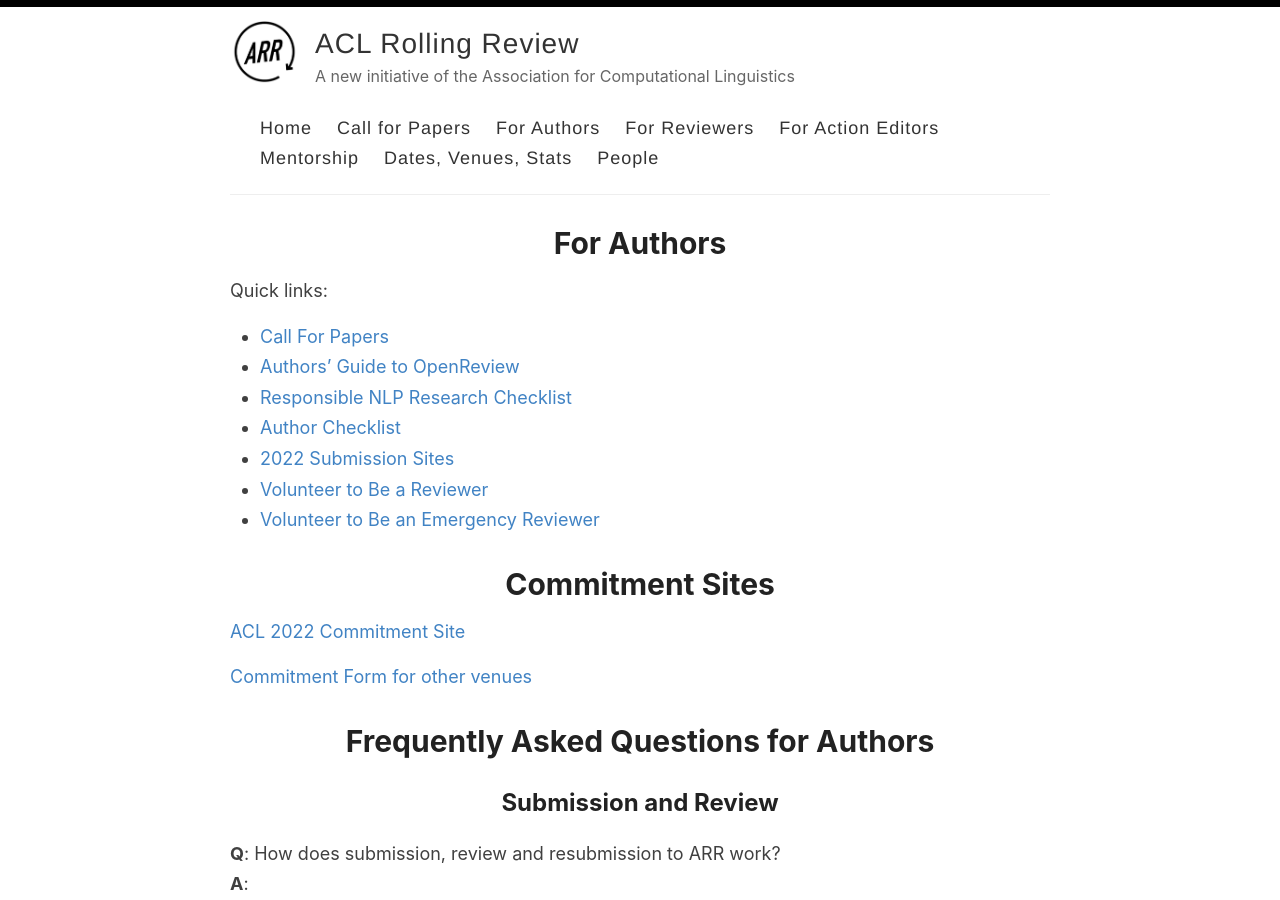
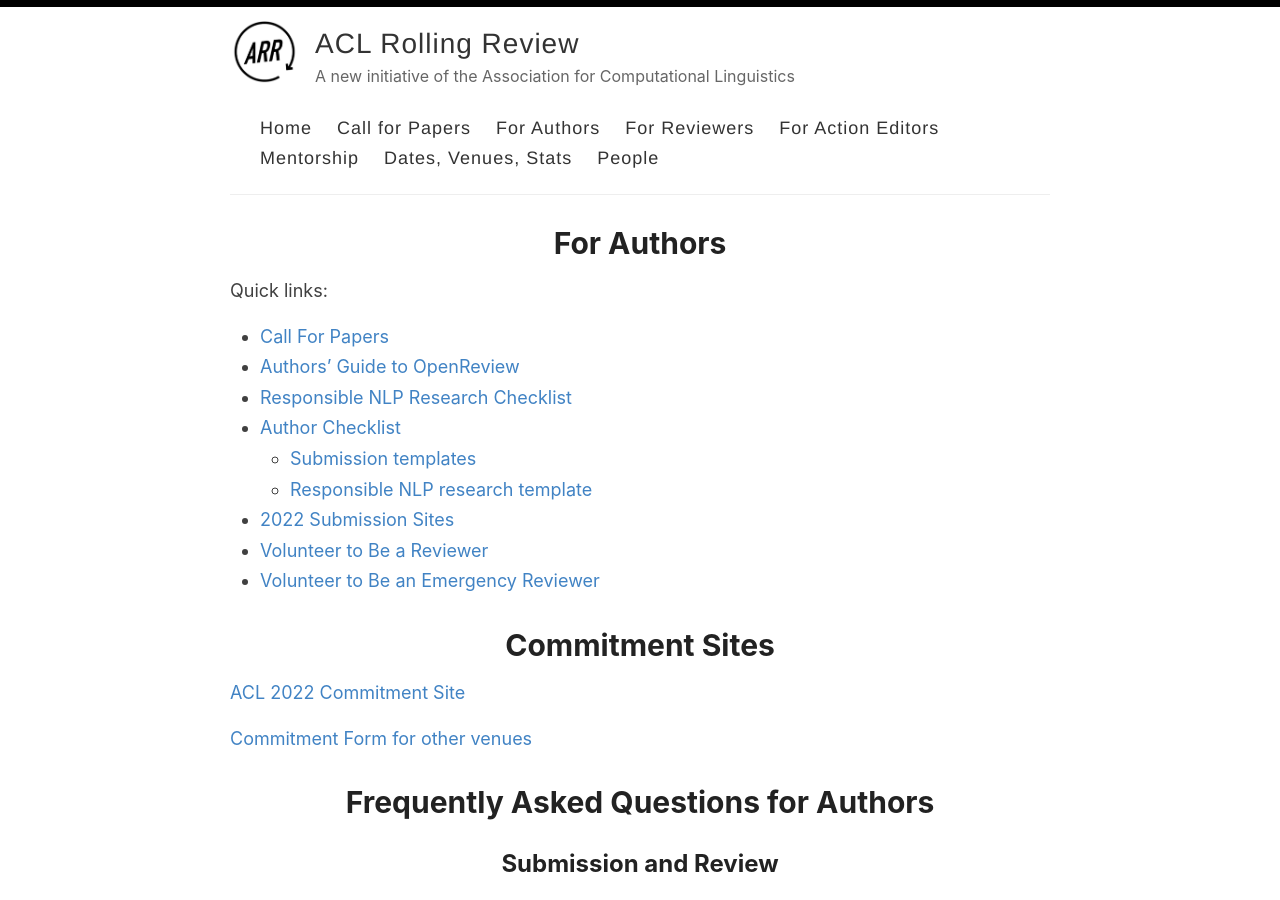
Before and after one commit to amitmerchant1990/reverie, a Jekyll site: the page built from authors.md, in a window 1280 px wide and 900 px high. Built offline with Jekyll 4.4.1, drawn with Linux system fonts in a browser that asks for light colours.

Commit message:
Update authors.md

```diff
--- a/authors.md
+++ b/authors.md
@@ -9,6 +9,8 @@
 * [Authors' Guide to OpenReview](https://cutt.ly/NUBnqFq)
 * [Responsible NLP Research Checklist](https://aclrollingreview.org/responsibleNLPresearch)
 * [Author Checklist](/authorchecklist)
+  * [Submission templates](https://acl-org.github.io/ACLPUB/formatting.html)
+  * [Responsible NLP research template](https://aclrollingreview.org/Responsible%20NLP%20Research%20Checklist%20-%20Fillable%20form.zip)
 * [2022 Submission Sites](https://openreview.net/group?id=aclweb.org/ACL/ARR/2022)
 * [Volunteer to Be a Reviewer](https://cutt.ly/eIsbeI0)
 * [Volunteer to Be an Emergency Reviewer](https://cutt.ly/KOhbzE1)
```
